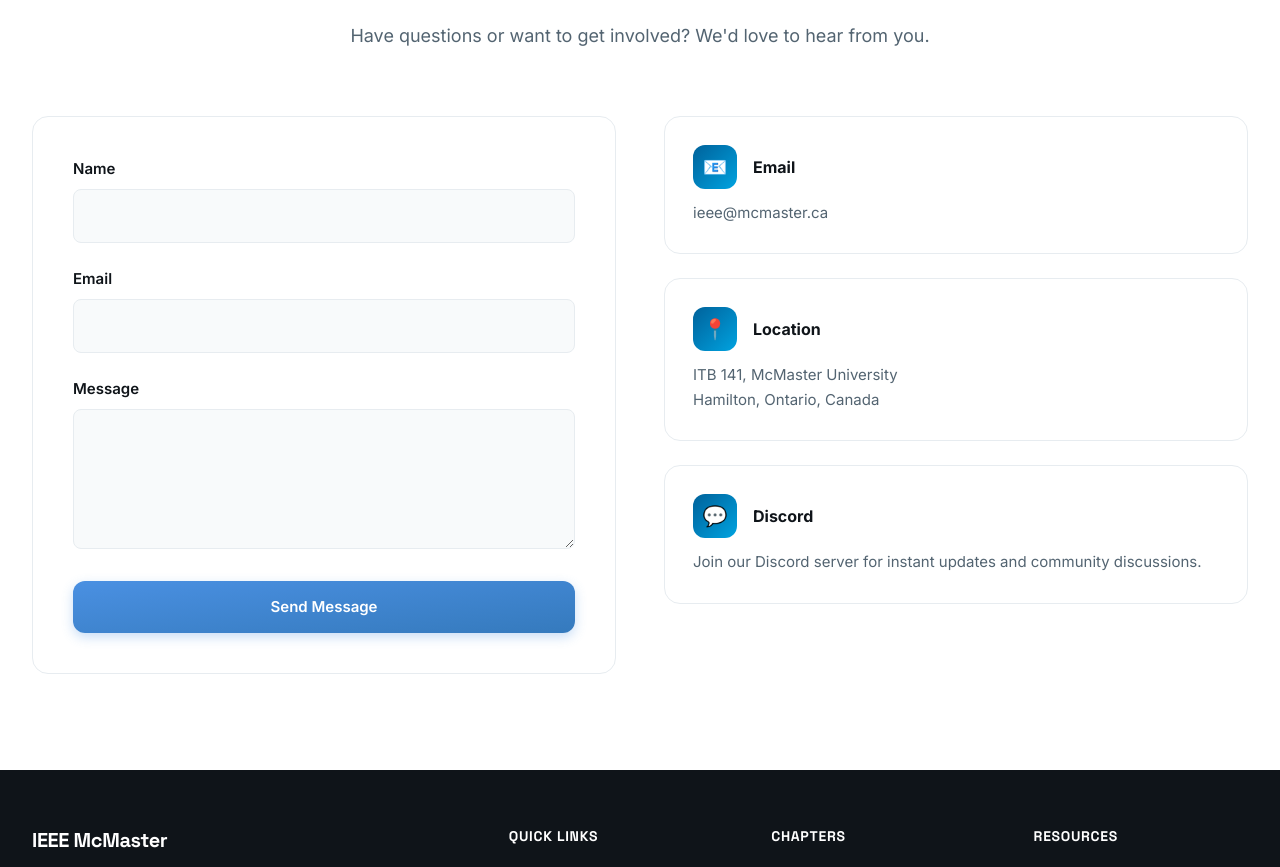
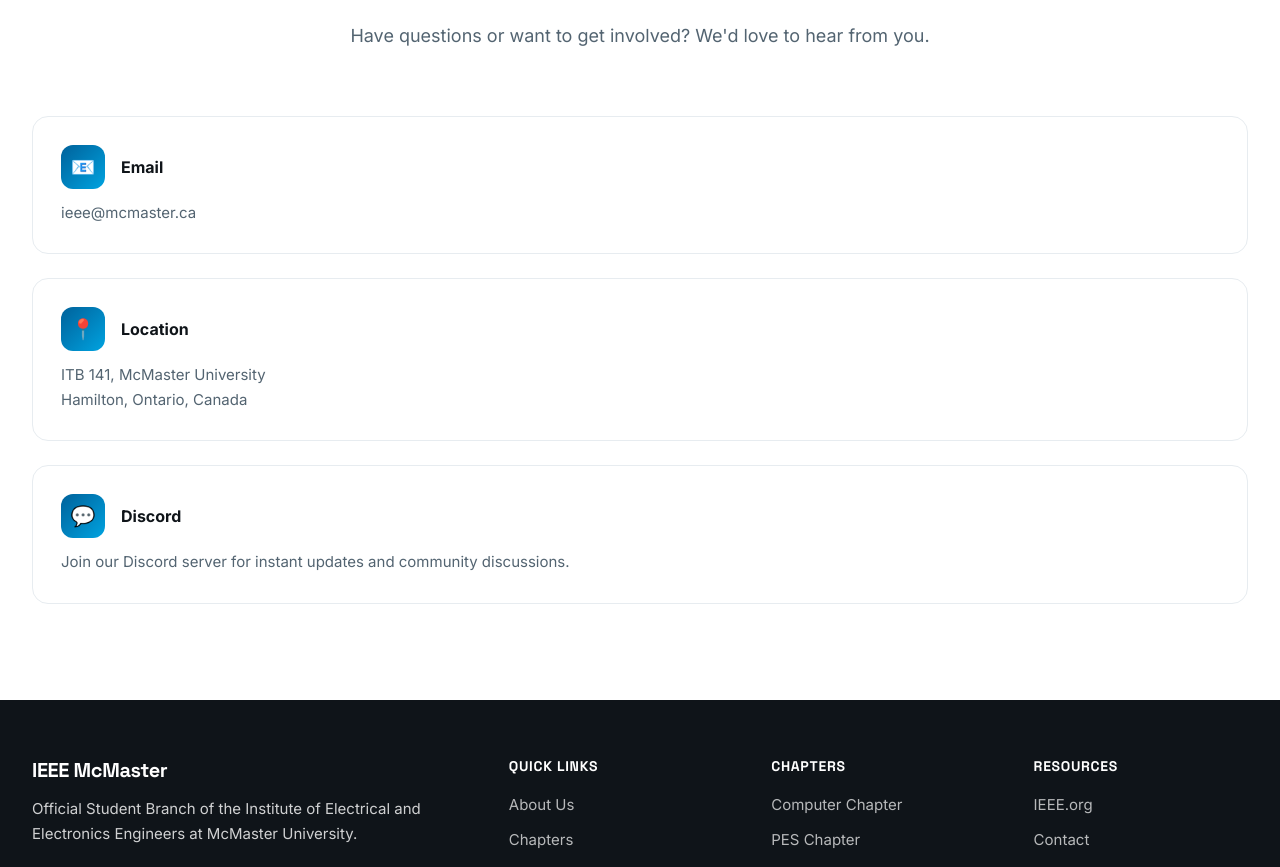
Before and after one commit to mac-ieee/ieeesb-mcmaster-website, a Next.js app: page / in a window 1280 px wide. Shown: the part 5477-6344 px from the top of the page. Built offline with nearby package versions, Linux system fonts and the light colour scheme.

Commit message:
removed submission form and add deployment file

```diff
--- /dev/null
+++ b/k8s/deployment.yaml
@@ -0,0 +1,85 @@
+apiVersion: v1
+kind: Namespace
+metadata:
+  name: ieee
+---
+apiVersion: apps/v1
+kind: Deployment
+metadata:
+  name: ieeesb-mcmaster-website
+  namespace: ieee
+  labels:
+    app: ieeesb-mcmaster-website
+spec:
+  replicas: 2
+  selector:
+    matchLabels:
+      app: ieeesb-mcmaster-website
+  template:
+    metadata:
+      labels:
+        app: ieeesb-mcmaster-website
+    spec:
+      containers:
+        - name: ieeesb-mcmaster-website
+          image: ghcr.io/mac-ieee/ieeesb-mcmaster-website:latest
+          imagePullPolicy: Always
+          ports:
+            - containerPort: 3000
+              protocol: TCP
+          resources:
+            requests:
+              cpu: 100m
+              memory: 128Mi
+            limits:
+              cpu: 500m
+              memory: 256Mi
+          readinessProbe:
+            httpGet:
+              path: /
+              port: 3000
+            initialDelaySeconds: 5
+            periodSeconds: 10
+          livenessProbe:
+            httpGet:
+              path: /
+              port: 3000
+            initialDelaySeconds: 10
+            periodSeconds: 30
+---
+apiVersion: v1
+kind: Service
+metadata:
+  name: ieeesb-mcmaster-website
+  namespace: ieee
+  labels:
+    app: ieeesb-mcmaster-website
+spec:
+  type: ClusterIP
+  selector:
+    app: ieeesb-mcmaster-website
+  ports:
+    - port: 80
+      targetPort: 3000
+      protocol: TCP
+---
+apiVersion: networking.k8s.io/v1
+kind: Ingress
+metadata:
+  name: ieeesb-mcmaster-website
+  namespace: ieee
+  annotations:
+    nginx.ingress.kubernetes.io/proxy-body-size: "10m"
+spec:
+  ingressClassName: nginx
+  rules:
+    - host: ieee.mcmaster.ca
+      http:
+        paths:
+          - path: /
+            pathType: Prefix
+            backend:
+              service:
+                name: ieeesb-mcmaster-website
+                port:
+                  number: 80
--- a/src/components/contact.tsx
+++ b/src/components/contact.tsx
@@ -13,49 +13,7 @@
                 />
             </div>
 
-            <div className="grid grid-cols-2 gap-12 items-start max-lg:grid-cols-1">
-                <Card className="fade-in p-10">
-                    <form>
-                        <div className="mb-6">
-                            <label htmlFor="name" className="block mb-2 font-semibold text-[#0F1419] text-[0.9375rem]">
-                                Name
-                            </label>
-                            <input
-                                type="text"
-                                id="name"
-                                name="name"
-                                required
-                                className="w-full py-3.5 px-4 bg-[#F8FAFB] border-[1.5px] border-[#E7ECF0] rounded-lg text-[#0F1419] font-['Inter'] text-[0.9375rem] transition-all duration-200 focus:outline-none focus:border-ieee-blue focus:bg-white focus:shadow-[0_0_0_3px_rgba(0,98,155,0.1)]"
-                            />
-                        </div>
-                        <div className="mb-6">
-                            <label htmlFor="email" className="block mb-2 font-semibold text-[#0F1419] text-[0.9375rem]">
-                                Email
-                            </label>
-                            <input
-                                type="email"
-                                id="email"
-                                name="email"
-                                required
-                                className="w-full py-3.5 px-4 bg-[#F8FAFB] border-[1.5px] border-[#E7ECF0] rounded-lg text-[#0F1419] font-['Inter'] text-[0.9375rem] transition-all duration-200 focus:outline-none focus:border-ieee-blue focus:bg-white focus:shadow-[0_0_0_3px_rgba(0,98,155,0.1)]"
-                            />
-                        </div>
-                        <div className="mb-6">
-                            <label htmlFor="message" className="block mb-2 font-semibold text-[#0F1419] text-[0.9375rem]">
-                                Message
-                            </label>
-                            <textarea
-                                id="message"
-                                name="message"
-                                required
-                                className="w-full py-3.5 px-4 bg-[#F8FAFB] border-[1.5px] border-[#E7ECF0] rounded-lg text-[#0F1419] font-['Inter'] text-[0.9375rem] min-h-35 resize-y transition-all duration-200 focus:outline-none focus:border-ieee-blue focus:bg-white focus:shadow-[0_0_0_3px_rgba(0,98,155,0.1)]"
-                            />
-                        </div>
-                        <Button variant="primary" className="w-full justify-center" type="submit">
-                            Send Message
-                        </Button>
-                    </form>
-                </Card>
+            <div className="grid grid-cols-1 gap-12 items-center max-lg:grid-cols-1">
 
                 <div className="grid gap-6 fade-in">
                     <Card variant="contact">
```
